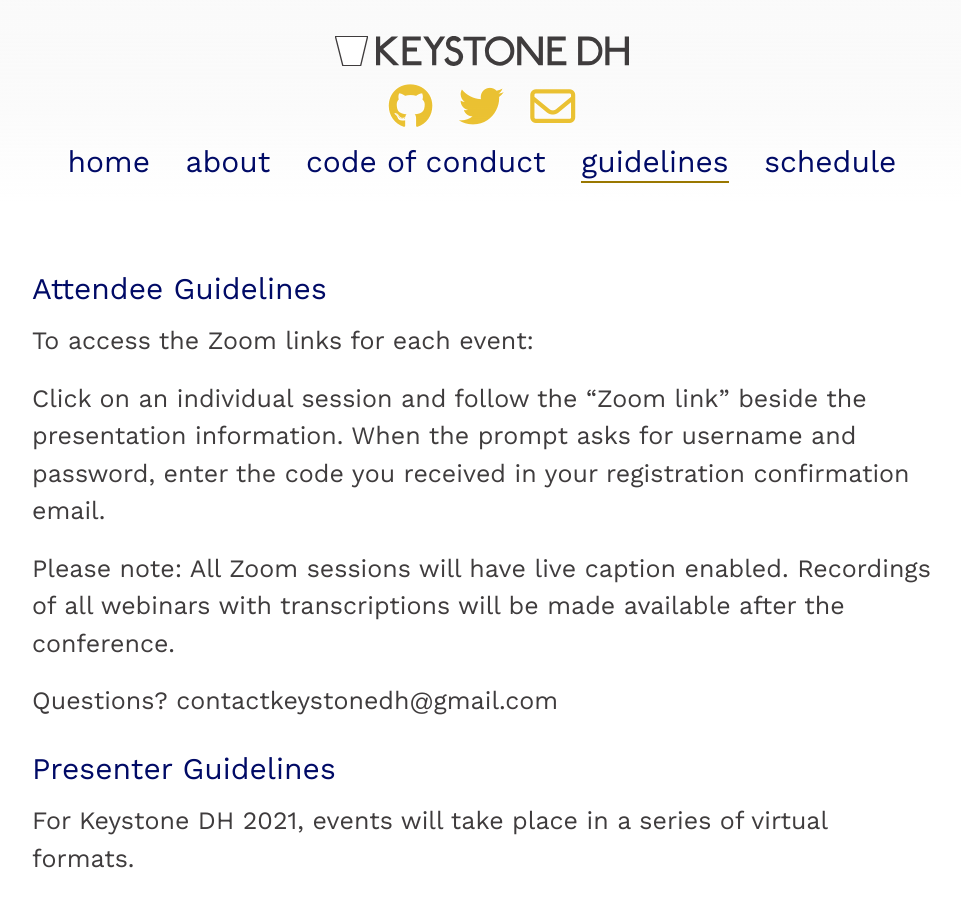
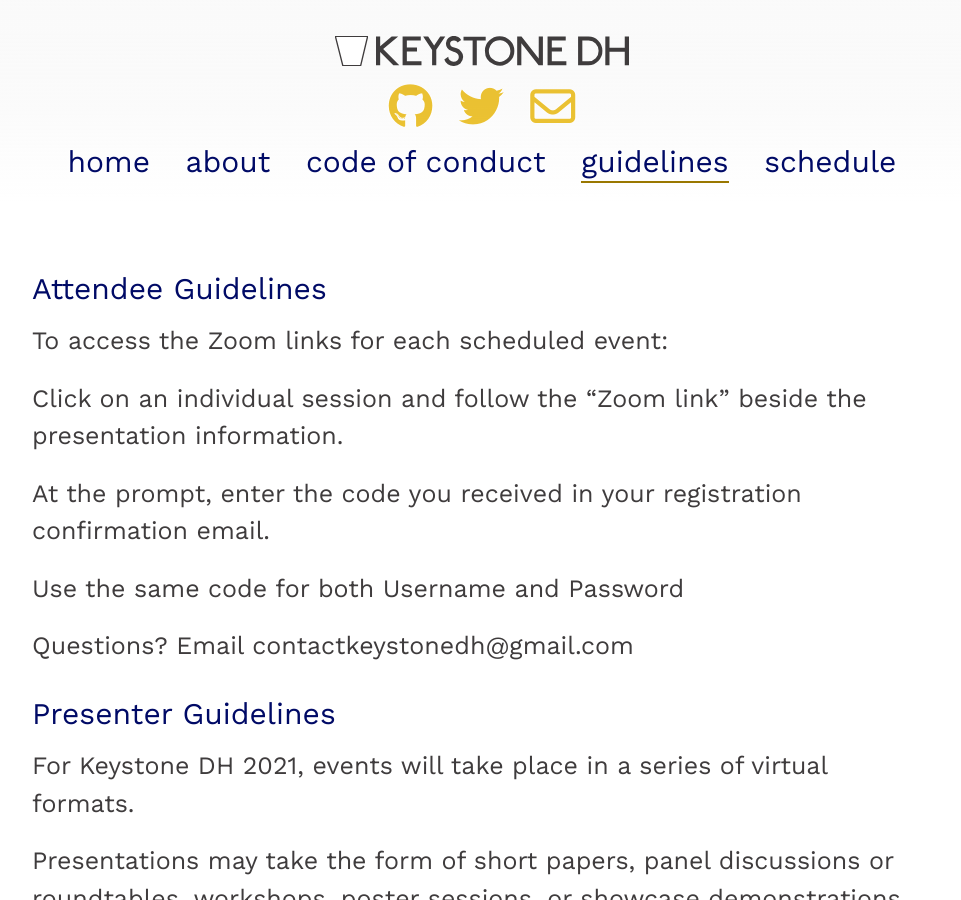
Before and after one commit to KeystoneDH/2021, a Jekyll site: the page built from _pages/guidelines.md, in a window 1280 px wide and 900 px high. Shown: the whole window, without its empty margins (158-1119 px from the left). Built offline with Jekyll 4.4.1, drawn with Linux system fonts in a browser that asks for light colours; nearby versions of some CDN libraries.

Commit message:
Update guidelines.md

```diff
--- a/_pages/guidelines.md
+++ b/_pages/guidelines.md
@@ -8,14 +8,15 @@ permalink: /guidelines
 
 ## Attendee Guidelines
 
-To access the Zoom links for each event:
+To access the Zoom links for each scheduled event:
 
 Click on an individual session and follow the "Zoom link" beside the presentation information.
-When the prompt asks for username and password, enter the code you received in your registration confirmation email.
 
-Please note: All Zoom sessions will have live caption enabled. Recordings of all webinars with transcriptions will be made available after the conference.
+At the prompt, enter the code you received in your registration confirmation email.
 
-Questions? contactkeystonedh@gmail.com
+Use the same code for both Username and Password
+
+Questions? Email contactkeystonedh@gmail.com
 
 ## Presenter Guidelines
 
```
